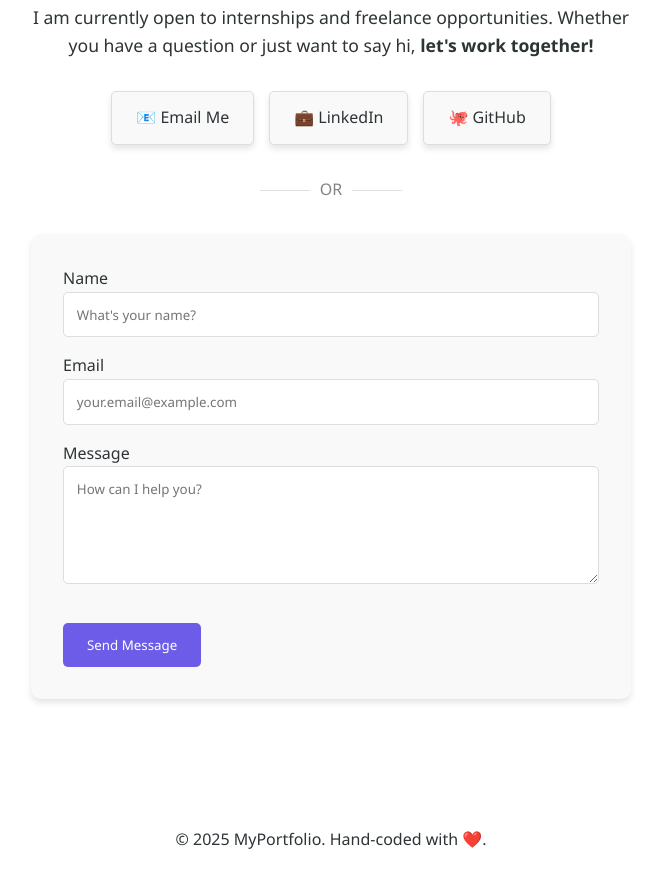
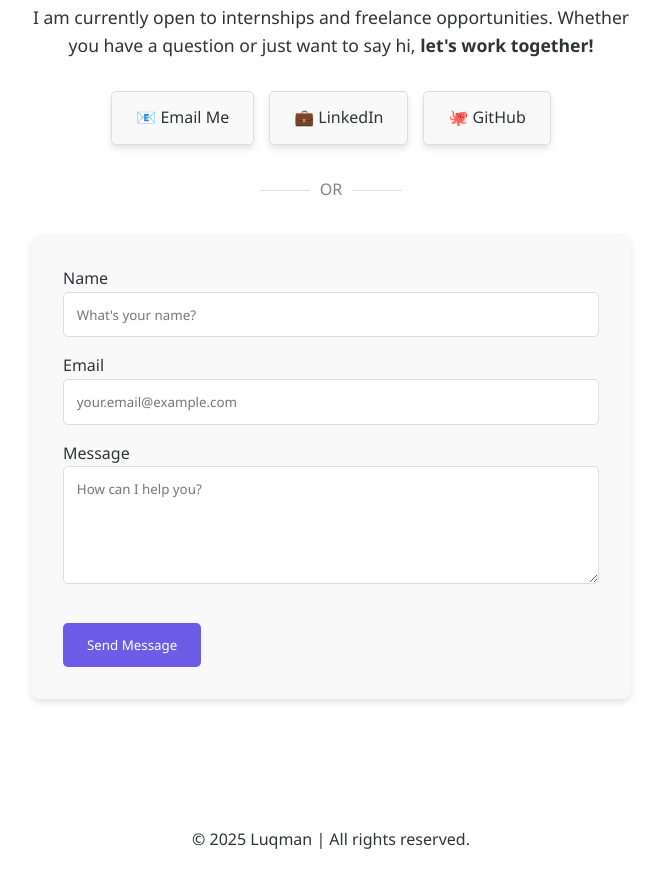
Before and after one commit to karthikrajkannan57/Myportfolio, a plain HTML site: page index.html in a window 1280 px wide. Shown: the part 1835-2720 px from the top of the page, without its empty margins (309-970 px from the left). Drawn offline with Linux system fonts and the light colour scheme.

Commit message:
index.html

```diff
--- a/index.html
+++ b/index.html
@@ -149,7 +149,7 @@
         </section>
 
         <footer>
-            <p>&copy; <span id="year"></span> MyPortfolio. Hand-coded with ❤️.</p>
+            <p>&copy; <span id="year"></span> Luqman | All rights reserved.</p>
         </footer>
 
         <script src="script.js"></script>
```
